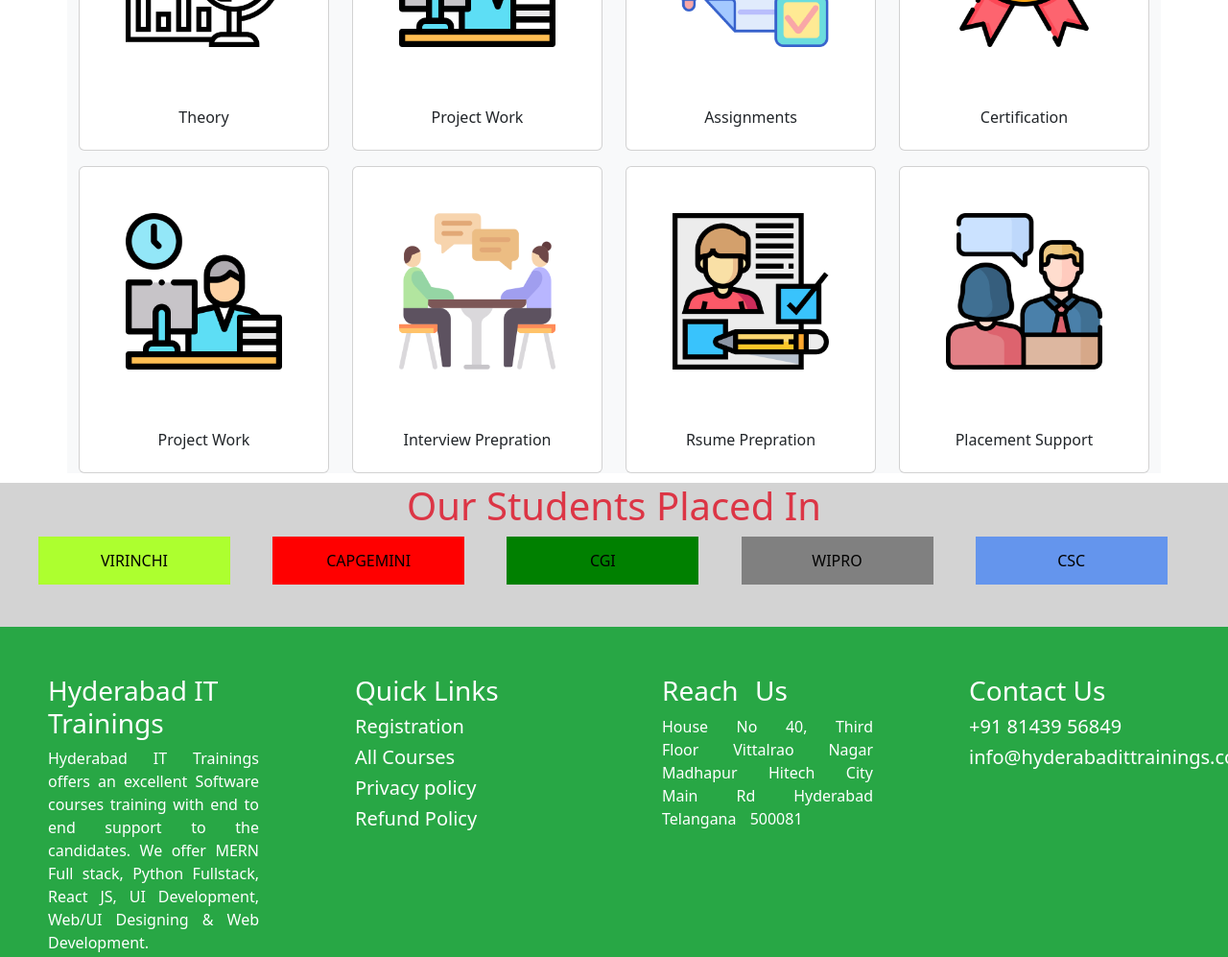
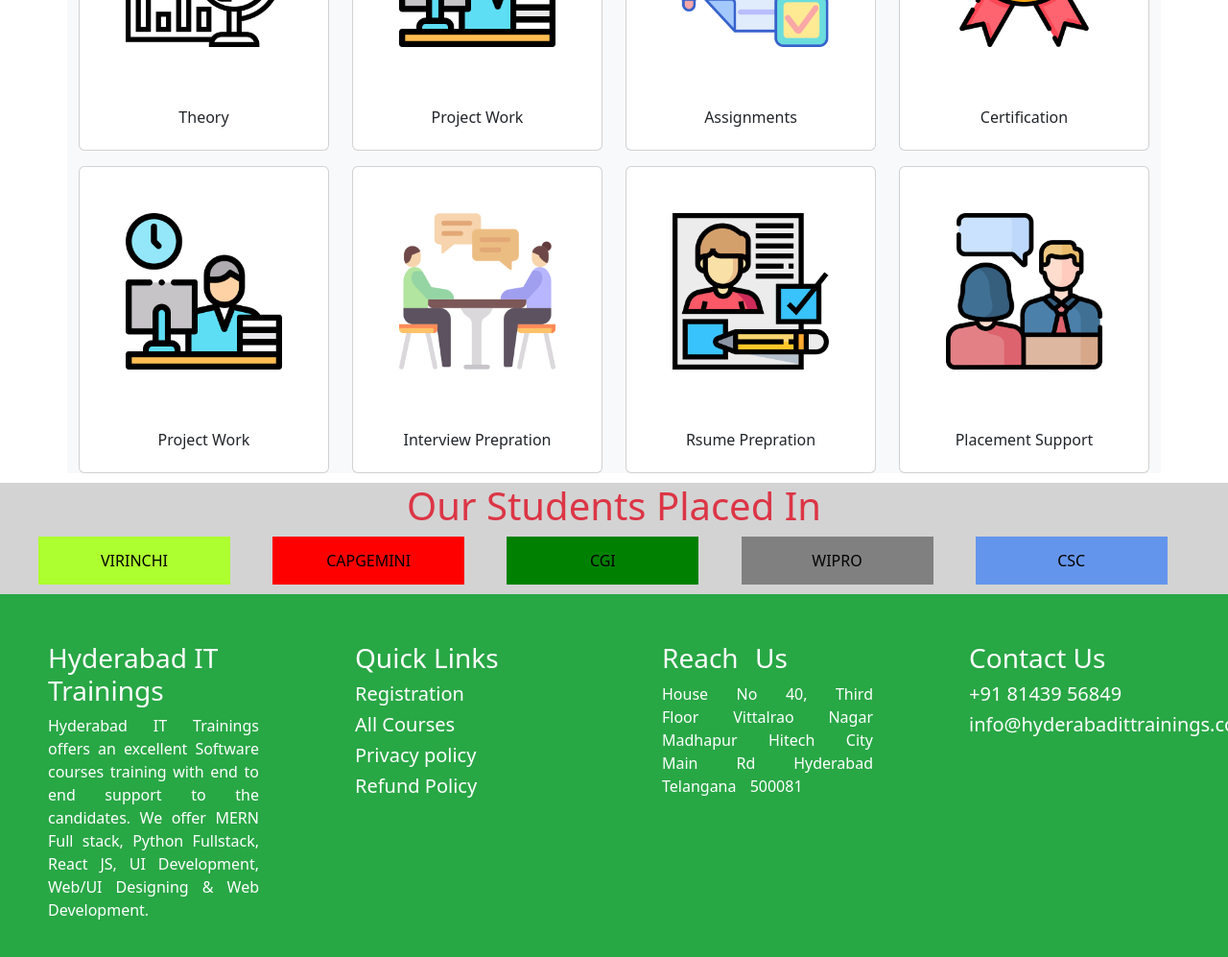
Before and after one commit to suleman1997/maan88, a plain HTML site: page index.html in a window 1280 px wide. Shown: the part 3867-4864 px from the top of the page at 96% size. Drawn offline with nearby package versions, Linux system fonts and the light colour scheme; a script that the page names is missing.

Commit message:
Add files via upload

```diff
--- a/last.css
+++ b/last.css
@@ -141,7 +141,7 @@ clear: both;
 
   .placed {
     width: 100%;
-    height: 150px;
+    height: 100%;
     background-color: lightgray;
     margin-top: 10px;
   }
@@ -149,6 +149,7 @@ clear: both;
     width: 200px;
     height: 50px;
     margin-left: 40px;
+    margin-bottom: 10px;
   }
   footer {
     width: 100%;
```
